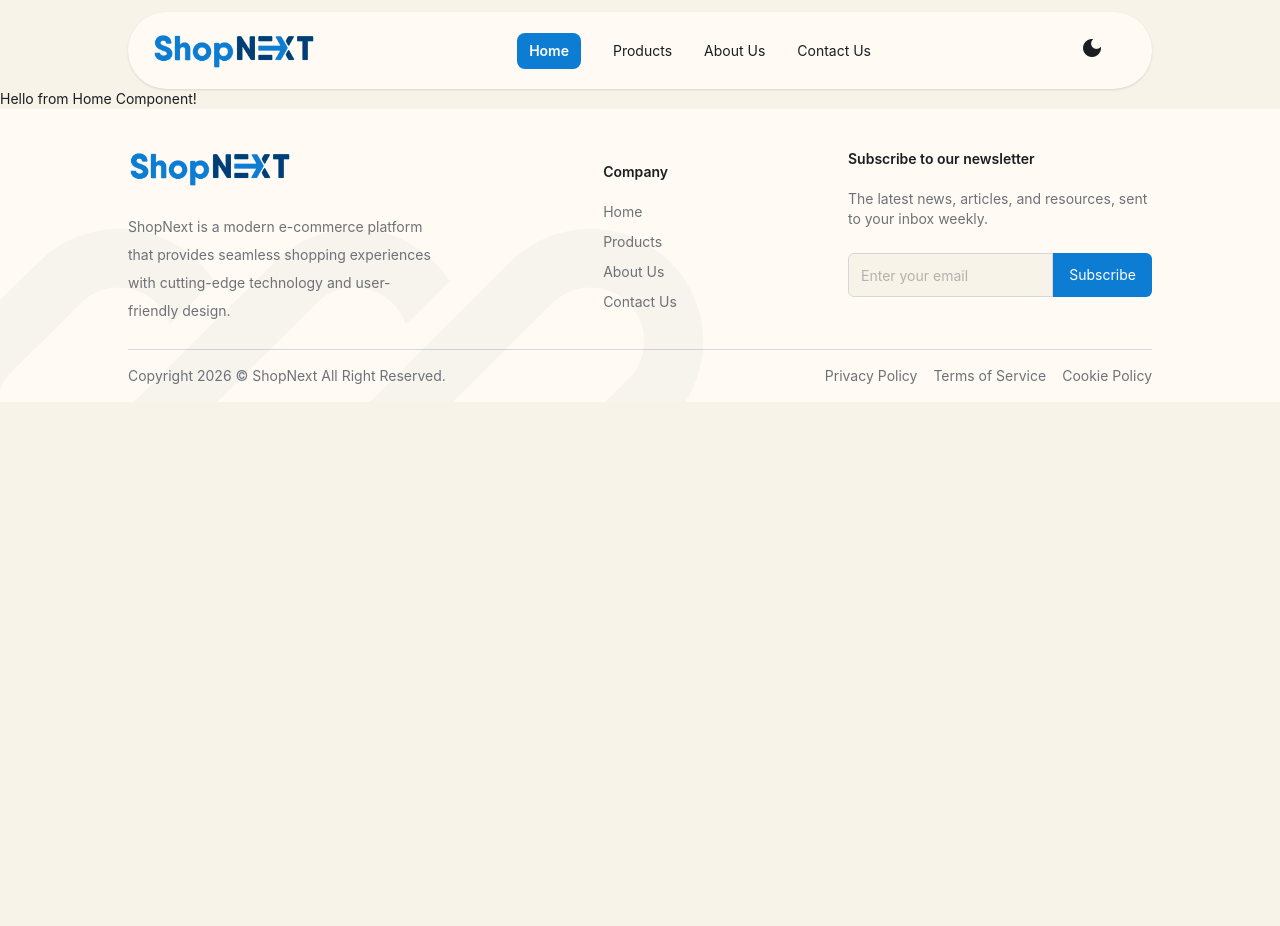
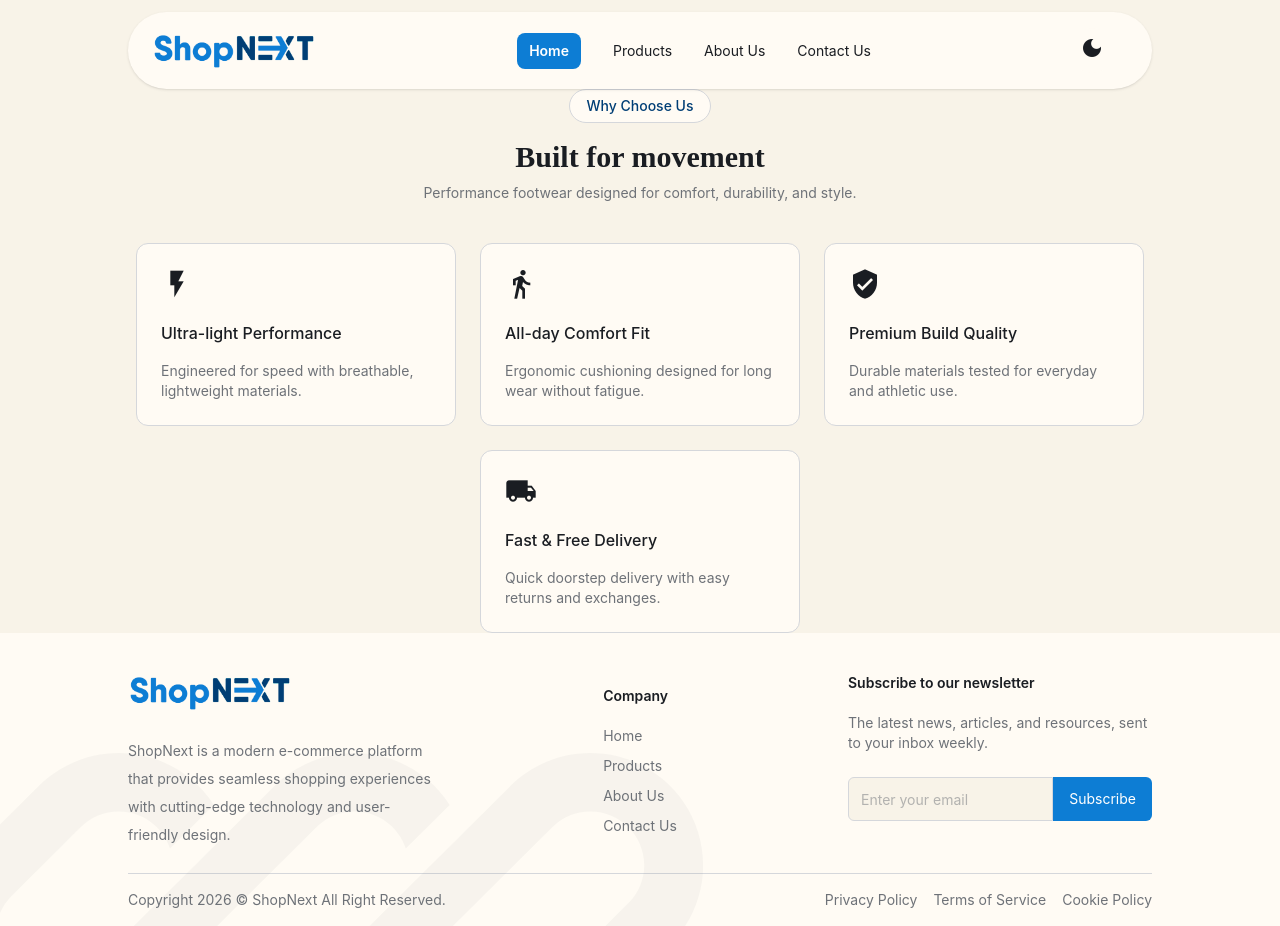
Before and after one commit to program-guru/shop-next-angular, an Angular app: page / in a window 1280 px wide. Before the commit the page ends 812 px from the top, so only its background shows below. Built offline with nearby package versions, Linux system fonts and the light colour scheme.

Commit message:
chore: added features section

```diff
--- /dev/null
+++ b/src/app/components/features/features.component.html
@@ -0,0 +1,40 @@
+<div class="text-center">
+  <p
+    class="inline-flex items-center rounded-full border px-4 py-1.5 text-sm font-medium
+          bg-surface
+          border-border
+          text-primary-dark"
+  >
+    Why Choose Us
+  </p>
+
+  <h2 class="mt-4 text-3xl font-semibold font-heading">
+    Built for movement
+  </h2>
+
+  <p class="mt-2 max-w-xl mx-auto text-text-muted">
+    Performance footwear designed for comfort, durability, and style.
+  </p>
+</div>
+
+<div class="mt-10 flex flex-wrap justify-center gap-6 px-6">
+  @for (feature of featuresData; track feature.title) {
+    <div
+      class="transition-transform duration-300 hover:-translate-y-1"
+    >
+      <div
+        class="h-full max-w-80 rounded-xl border p-6 space-y-4
+              bg-surface
+              border-border"
+      >
+        <mat-icon class="text-primary" style="font-size: 32px; width: 32px; height: 32px;">
+          {{ feature.icon }}
+        </mat-icon>
+
+        <h3 class="text-base font-medium">{{ feature.title }}</h3>
+
+        <p class="text-sm text-text-muted">{{ feature.description }}</p>
+      </div>
+    </div>
+  }
+</div>
--- /dev/null
+++ b/src/app/components/features/features.component.ts
@@ -0,0 +1,38 @@
+import { Component } from '@angular/core';
+import { MatIconModule } from '@angular/material/icon';
+
+interface Feature {
+  icon: string;
+  title: string;
+  description: string;
+}
+
+@Component({
+  selector: 'component-features',
+  templateUrl: './features.component.html',
+  imports: [MatIconModule],
+})
+export class Features {
+  protected featuresData: Feature[] = [
+    {
+      icon: 'flash_on',
+      title: 'Ultra-light Performance',
+      description: 'Engineered for speed with breathable, lightweight materials.',
+    },
+    {
+      icon: 'directions_walk',
+      title: 'All-day Comfort Fit',
+      description: 'Ergonomic cushioning designed for long wear without fatigue.',
+    },
+    {
+      icon: 'verified_user',
+      title: 'Premium Build Quality',
+      description: 'Durable materials tested for everyday and athletic use.',
+    },
+    {
+      icon: 'local_shipping',
+      title: 'Fast & Free Delivery',
+      description: 'Quick doorstep delivery with easy returns and exchanges.',
+    },
+  ];
+}
--- a/src/app/pages/home/home.component.html
+++ b/src/app/pages/home/home.component.html
@@ -1 +1 @@
-<p>Hello from Home Component!</p>
+<component-features />
--- a/src/app/pages/home/home.component.ts
+++ b/src/app/pages/home/home.component.ts
@@ -1,8 +1,9 @@
 import { ChangeDetectionStrategy, Component } from '@angular/core';
+import { Features } from '../../components/features/features.component';
 
 @Component({
   selector: 'home',
-  imports: [],
+  imports: [Features],
   templateUrl: './home.component.html',
   changeDetection: ChangeDetectionStrategy.OnPush,
 })
```
